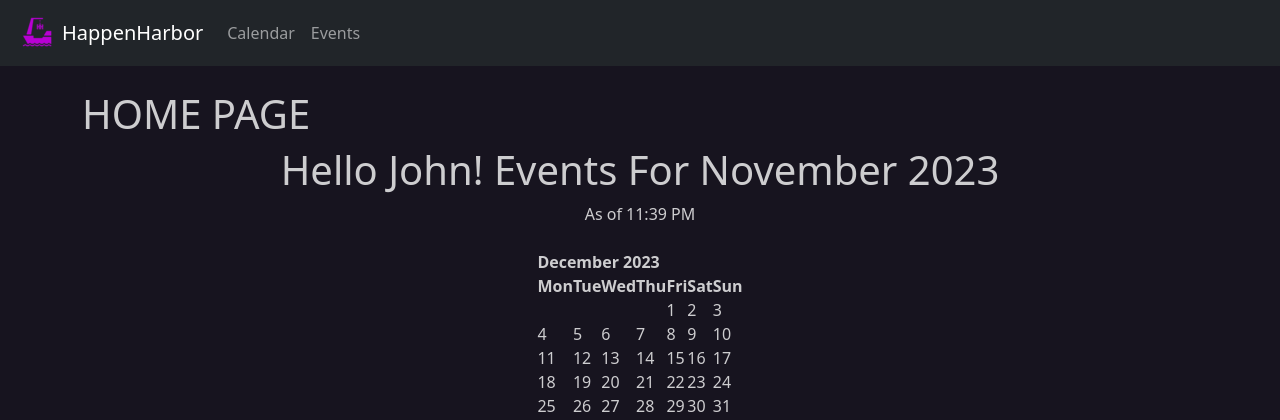
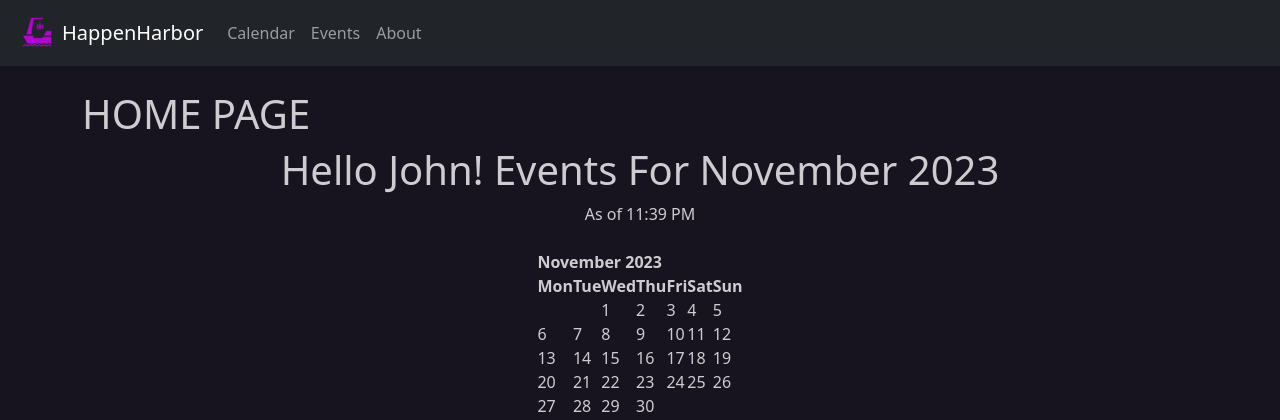
Before and after one commit to ngu-dot-json/HappenHarbor, a Django app: page / in a window 1280 px wide. Shown: the top 420 px of the page. Run offline with Django 4.2, Linux system fonts and the light colour scheme.

Commit message:
further codebase adjustments and introduction of about page

```diff
--- a/Codebase/events/static/css/main.css
+++ b/Codebase/events/static/css/main.css
@@ -15,3 +15,8 @@ h1 {
 .HTMLCal {
     color: #ffffffc9;
 }
+
+nav {
+    background-color: aqua;
+    color:aqua
+}
--- a/Codebase/events/templates/events/base.html
+++ b/Codebase/events/templates/events/base.html
@@ -17,8 +17,6 @@
     <!-- Add styles.css-->
     <!-- <link rel="stylesheet" type="text/css" href="{% static 'css/styles.css' %}" -->
     <link rel="stylesheet" href="{% static 'css/main.css' %}"
-
-
   </head>
   <body>
 
--- a/Codebase/events/templates/events/navbar.html
+++ b/Codebase/events/templates/events/navbar.html
@@ -1,3 +1,19 @@
+{% load static %}
+
+<!doctype html>
+<html lang="en">
+  <head>
+    <!-- Required meta tags -->
+    <meta charset="utf-8">
+    <meta name="viewport" content="width=device-width, initial-scale=1">
+
+    <!-- Bootstrap CSS -->
+    <link href="https://cdn.jsdelivr.net/npm/bootstrap@5.0.2/dist/css/bootstrap.min.css" rel="stylesheet" integrity="sha384-EVSTQN3/azprG1Anm3QDgpJLIm9Nao0Yz1ztcQTwFspd3yD65VohhpuuCOmLASjC" crossorigin="anonymous">
+
+    <!-- Add styles.css-->
+    <link rel="stylesheet" href="{% static 'css/main.css' %}"
+  </head>
+
 <nav class="navbar navbar-expand-lg navbar-dark bg-dark">
     <div class="container-fluid">
 
@@ -28,6 +44,13 @@
             <a class="nav-link" href="{% url 'list-events' %}">Events</a>
           </li>
 
+
+          <!-- Events Link -->
+          <li class="nav-item">
+            <a class="nav-link" href="{% url 'about' %}">About</a>
+          </li>
+
+
           <!-- Dropdown for later use-->
           <!-- <li class="nav-item dropdown">
             <a class="nav-link dropdown-toggle" href="#" id="navbarDropdown" role="button" data-bs-toggle="dropdown" aria-expanded="false">
--- a/Codebase/events/urls.py
+++ b/Codebase/events/urls.py
@@ -11,6 +11,6 @@ urlpatterns = [
 
     path('', views.home, name="home"), # point to home function in views.py
     path('<int:year>/<str:month>/', views.home, name="home"),
-    # path('<int:year>/<str:month>/', views.calendar, name="calendar"),
     path('events', views.all_events, name="list-events"),
+    path('about', views.about, name="about"),
 ]
--- a/Codebase/events/views.py
+++ b/Codebase/events/views.py
@@ -3,6 +3,17 @@ import calendar
 from calendar import HTMLCalendar
 from datetime import datetime
 from .models import Event
+
+
+
+def about(request):
+    foo = "bar"
+
+    return render(request, 'events/about.html', {})
+
+
+
+
 
 
 # Import data from Django Database
@@ -15,16 +26,14 @@ def all_events(request):
          })
 
 
-
-
 # shows default current month and year calendar
 def home(request, year=datetime.now().year, month=datetime.now().strftime('%B')):
     name = "John"
     month = month.title() # Make first letter capital
 
     #convert month from name to num
-    # month_num = int(list(calendar.month_name).index(month))
-    month_num = 12
+    month_num = int(list(calendar.month_name).index(month))
+    # month_num = 12
 
     # create a cealendar
     cal = HTMLCalendar().formatmonth(int(year), month_num)
@@ -46,33 +55,3 @@ def home(request, year=datetime.now().year, month=datetime.now().strftime('%B'))
             "curr_year": curr_year,
             "curr_time": curr_time,
         })
-
-
-def calendar(request, year=datetime.now().year, month=datetime.now().strftime('%B')):
-    name = "John"
-    month = month.title() # Make first letter capital
-
-    #convert month from name to num
-    # month_num = int(list(calendar.month_name).index(month))
-    month_num = 12
-
-    # create a cealendar
-    cal = HTMLCalendar().formatmonth(int(year), month_num)
-
-    # get current year
-    now = datetime.now()
-    curr_year = now.year
-
-    # get current time -- NOT MST MAYBE GWT?
-    curr_time = now.strftime('%I:%M %p')
-
-    return render(request,
-        'events/home.html', {
-            "name": name,
-            "year": year,
-            "month": month,
-            "month_num": month_num,
-            "cal": cal,
-            "curr_year": curr_year,
-            "curr_time": curr_time,
-        })
```
Also changed, not shown: Codebase/events/templates/events/about.html (added, +24 -0 lines).
